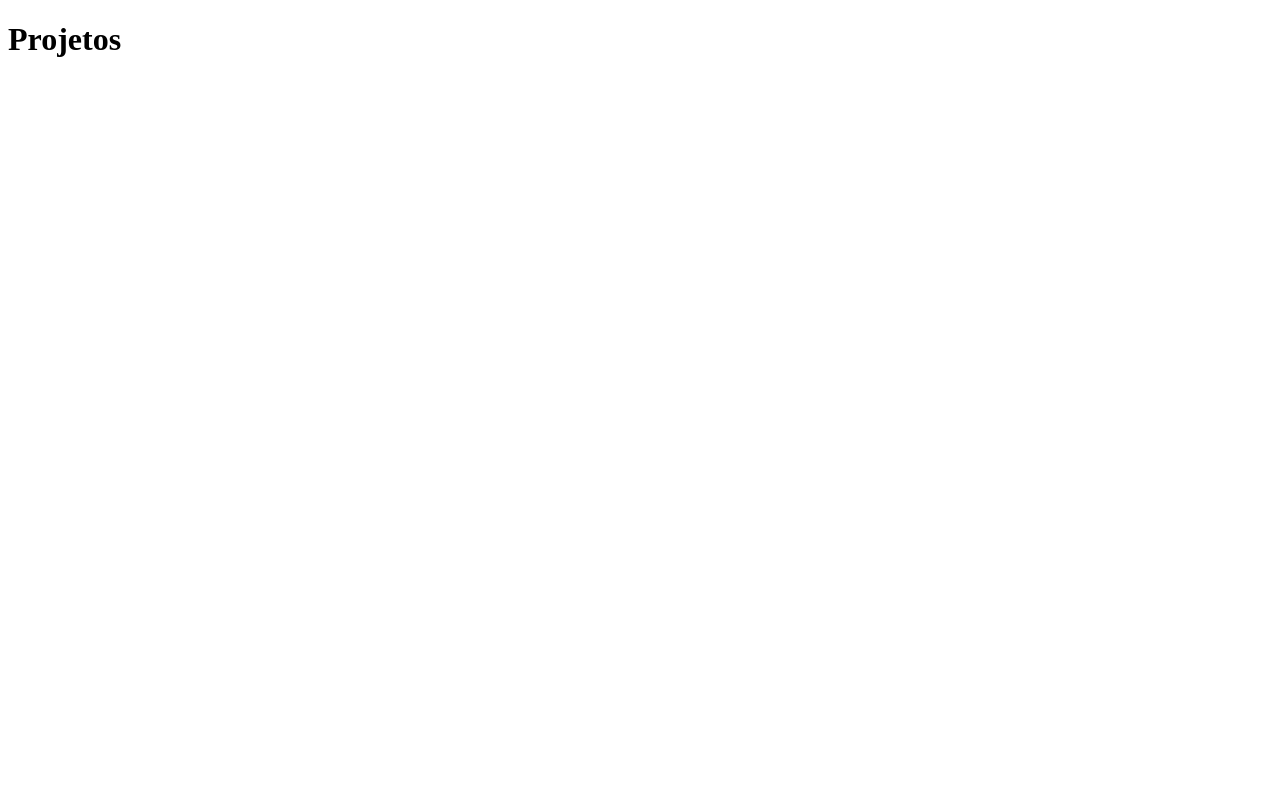
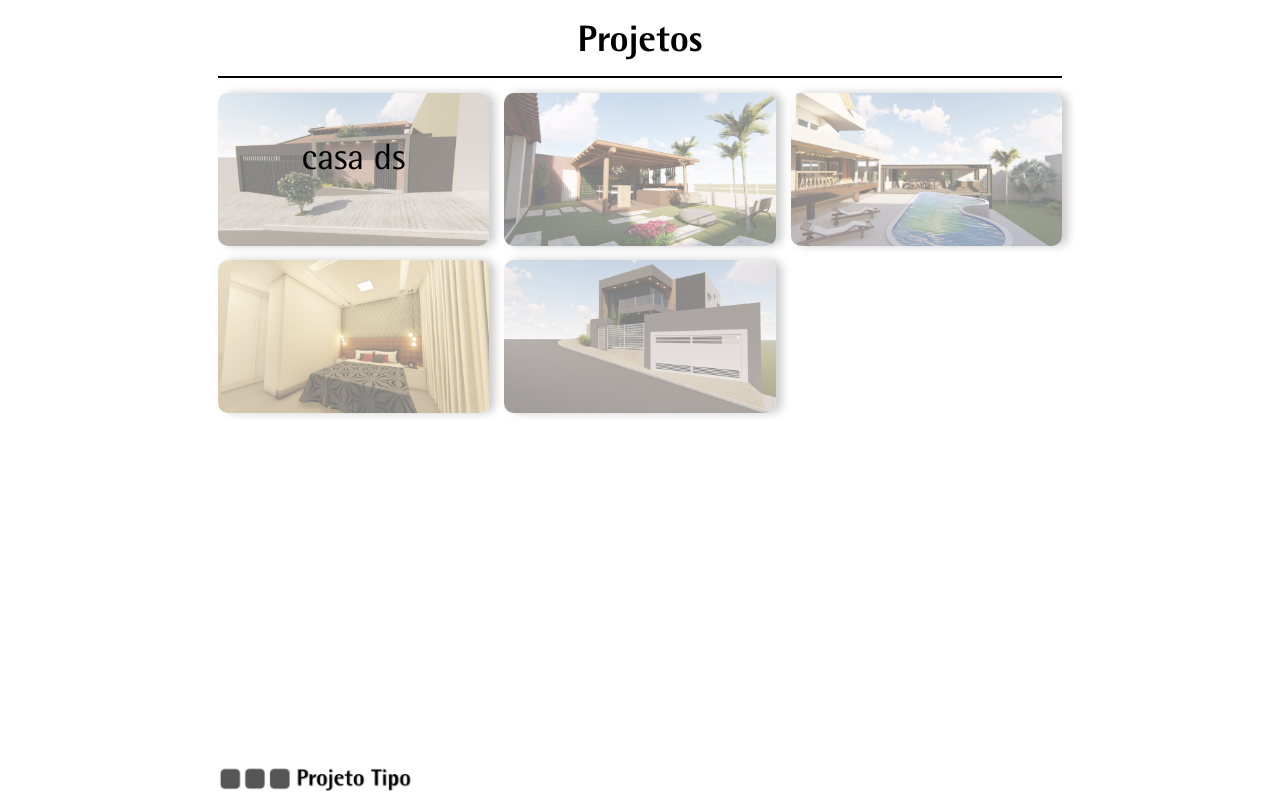
Before and after one commit to EdySilva27/projeto-site-arquitetura, a plain HTML site: page paginas-secundarias/pagina1.html in a window 1280 px wide. Drawn offline with Linux system fonts and the light colour scheme.

Commit message:
html e css da pagina1 em andamento

```diff
--- /dev/null
+++ b/estilo/stylePg1.css
@@ -0,0 +1,102 @@
+@charset "UTF-8";
+
+@font-face {
+    font-family: 'RotisExtraBold';
+    src: url('../fontes/Rotis\ SemiSans\ W04\ ExtraBold.ttf') format('truetype');
+}
+
+@font-face {
+    font-family: 'RotisRegular';
+    src: url('../fontes/Rotis\ SemiSans\ W04\ Regular.ttf') format('truetype');
+}
+
+* {
+    margin: 0;
+    padding: 0;
+    box-sizing: border-box;
+}
+
+body {
+    position: relative;
+    height: 100vh;
+    width: 100vw;
+}
+
+h1 {
+    margin: auto;
+    font-family: 'RotisExtraBold';
+    text-align: center;
+    padding: 15px;
+    border-bottom: 2px solid black;
+    width: 66vw;
+    font-size: 2.3em;
+}
+
+main {
+    margin: auto;
+    width: 66vw;
+}
+
+section {
+    margin: 15px auto;
+    column-count: 3;
+    column-gap: 15px;
+}
+
+#casaDS {
+    display: inline-block;
+    position: relative;
+}
+
+#casaDS a > h2 {
+    position: absolute;
+    top: 25%;
+    bottom: 0;
+    left: 0;
+    right: 0;
+    text-align: center;
+    font-family: 'RotisRegular';
+    font-size: 2.3em;
+    font-weight: lighter;
+    color: black;
+}
+
+
+article a > img {
+    width: 100%;
+    height: 100%;
+    border-radius: 10px;
+    margin-bottom: 10px;
+    box-shadow: 6px 0px 8px 0px rgb(80 80 80 / 57%);
+    opacity: 50%;
+}
+
+.linkDS:hover {
+    transform: scale(1.5);
+}
+
+article > img {
+    width: 100%;
+    height: 100%;
+    border-radius: 10px;
+    margin-bottom: 10px;
+    box-shadow: 6px 0px 8px 0px rgb(80 80 80 / 57%);
+    opacity: 50%;
+}
+
+
+
+footer {
+    position: absolute;
+    bottom: 5px;
+    left: 17vw;
+    display: inline-flex;
+}
+
+.rodape {
+    width: 45%;
+}
+
+.rodape:hover {
+    transform: scale(1.1);
+}
--- a/paginas-secundarias/pagina1.html
+++ b/paginas-secundarias/pagina1.html
@@ -5,6 +5,7 @@
     <meta http-equiv="X-UA-Compatible" content="IE=edge">
     <meta name="viewport" content="width=device-width, initial-scale=1.0">
     <link rel="shortcut icon" href="imagens/favicon.ico" type="image/x-icon">
+    <link rel="stylesheet" href="../estilo/stylePg1.css">
     <title>Projeto Tipo</title>
 </head>
 <body>
@@ -13,14 +14,29 @@
     </header>
     <main>
         <section>
+            <article id="casaDS">
+                <a href="#" class="linkDS">
+                    <img src="../imagens/dione-E.P.01_1.jpg" alt="">
+                    <h2>casa ds</h2>
+                </a>
+            </article>
             <article>
-                <img src="" alt="">
+                <img src="../imagens/dione-suite_img_1.jpg" alt="">
+            </article>
+            <article>
+                <img src="../imagens/frederico-mod.3_1.jpg" alt="">
+            </article>
+            <article>
+                <img src="../imagens/jef-EP01_1.jpg" alt="">
+            </article>
+            <article>
+                <img src="../imagens/lay-4-02.jpg" alt="">
             </article>
         </section>
     </main>
 
     <footer>
-
+        <a href="../index.html" target="_self"><img class="rodape" src="../imagens/logo-rodape.png" alt="logo rodapé"></a>
     </footer>
 </body>
 </html>
```
